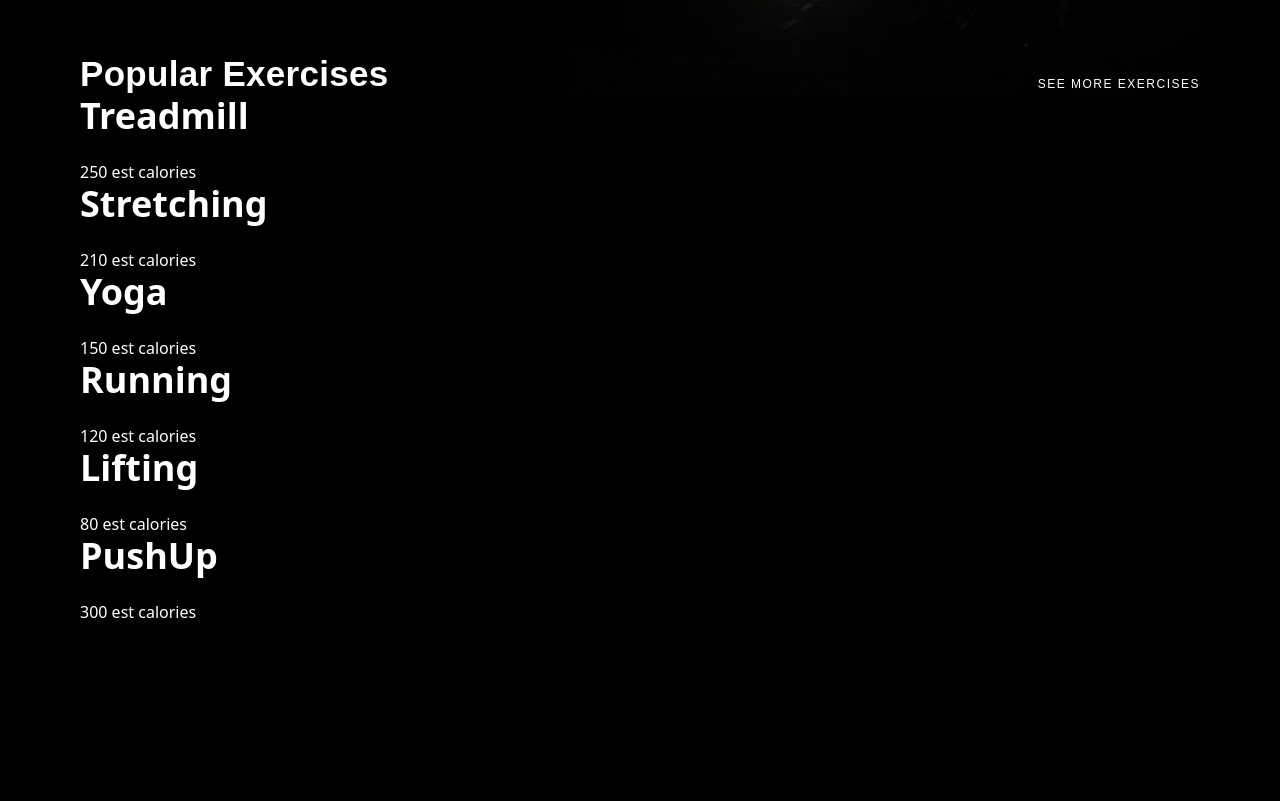
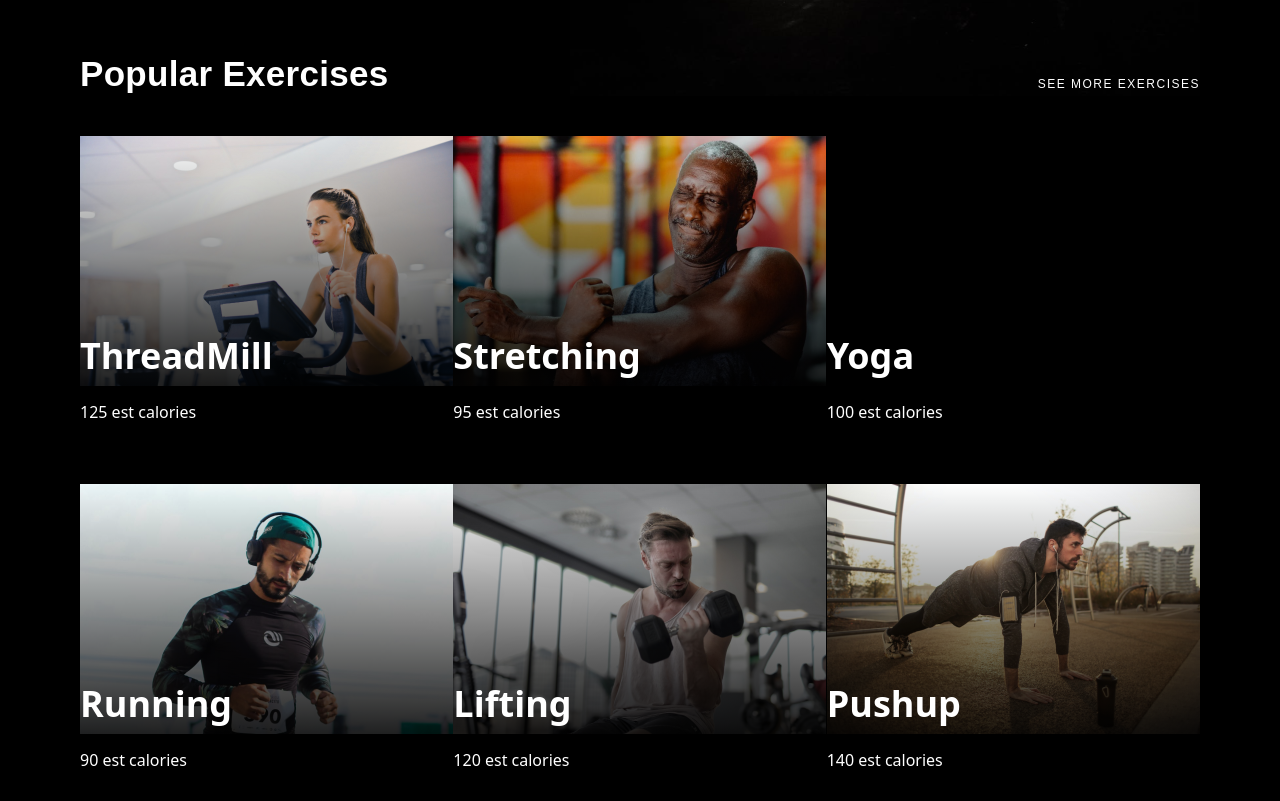
Before and after one commit to UltimateProdigy/WorkOut, a React (Create React App) app: page / in a window 1280 px wide. Shown: the part 919-1720 px from the top of the page. Before the commit the page ends 1543 px from the top, so only its background shows below. Built offline with nearby package versions, Linux system fonts and the light colour scheme.

Commit message:
Second Commit

```diff
--- a/src/App.css
+++ b/src/App.css
@@ -171,6 +171,7 @@
   display: flex;
   justify-content: space-between;
   margin-top: 170px;
+  margin-bottom: 40px;
 }
 .exercises h1 {
   color: #FFF;
@@ -194,8 +195,65 @@
 
 
 /**Exercises Card**/
-.Card {
+.wholeExercise {
+  display: grid;
+  grid-template-columns: repeat(3, 1fr);
+  row-gap: 30px;
+}
+
+.Card_1 {
   color: #FFF;
+  background-image: linear-gradient(to bottom, rgba(0,0,0,0), rgba(0,0,0,1)), url("./img/Threadmill.png");
+  background-repeat: no-repeat;
+  margin-bottom: 30px;
+}
+.Card_1 h6 {
+  padding-top: 200px;
+}
+.Card_2 {
+  color: #FFF;
+  background-image: linear-gradient(to bottom, rgba(0,0,0,0), rgba(0,0,0,1)), url("./img/Stretching.png");
+  background-repeat: no-repeat;
+  margin-bottom: 30px;
+}
+.Card_2 h6 {
+  padding-top: 200px;
+}
+.Card_3 {
+  color: #FFF;
+  background-image: linear-gradient(to bottom, rgba(0,0,0,0), rgba(0,0,0,1)), url("./img/yoga.png");
+  background-repeat: no-repeat;
+  margin-bottom: 30px;
+}
+.Card_3 h6 {
+  padding-top: 200px;
+}
+.Card_4 {
+  color: #FFF;
+  background-image: linear-gradient(to bottom, rgba(0,0,0,0), rgba(0,0,0,1)), url("./img/Running.png");
+  background-repeat: no-repeat;
+  margin-bottom: 30px;
+}
+.Card_4 h6 {
+  padding-top: 200px;
+}
+.Card_5 {
+  color: #FFF;
+  background-image: linear-gradient(to bottom, rgba(0,0,0,0), rgba(0,0,0,1)), url("./img/Lifting.png");
+  background-repeat: no-repeat;
+  margin-bottom: 30px;
+}
+.Card_5 h6 {
+  padding-top: 200px;
+}
+.Card_6 {
+  color: #FFF;
+  background-image: linear-gradient(to bottom, rgba(0,0,0,0), rgba(0,0,0,1)), url("./img/PushUp.png");
+  background-repeat: no-repeat;
+  margin-bottom: 30px;
+}
+.Card_6 h6 {
+  padding-top: 200px;
 }
 
 
@@ -218,3 +276,56 @@
   align-items: center;
   margin: 17px;
 }
+/** second section*/
+  .workout {
+    color: #FFF;
+    font-family: 'Poppins', sans-serif;
+    font-size: 120px;
+    font-style: normal;
+    font-weight: 600;
+    line-height: 120px; /* 100% */
+    letter-spacing: -2px;
+    margin-top: 200px;
+}
+.workoutDiv {
+  width: 800px;
+  height: 700px;
+  position: absolute;
+}
+.loremip {
+  width: 999px;
+  height: 733px;
+  background-color: #3b3b3b;
+  color: #FFF;
+  position: absolute;
+  right: 0px;
+  top: 1810px;
+
+}
+.loremip h1 {
+  color: #FFF;
+  font-size: 25px;
+  font-style: normal;
+  font-weight: 400;
+  line-height: 50px; /* 200% */
+  letter-spacing: 0.5px;
+  font-family: 'Poppins', sans-serif;
+  width: 600px;
+  margin-left: 350px;
+  margin-top: 120px;
+}
+.loremip button {
+  color: #FFF;
+  background-color: #25AB75;
+  width: 200px;
+  height: 70px;
+  margin-left: 350px;
+  margin-top: 80px;
+  border-radius: 10px;
+  font-family: 'Poppins', sans-serif;
+  font-size: 18px;
+  font-style: normal;
+  font-weight: 600;
+  line-height: 22px; /* 122.222% */
+  letter-spacing: 1px;
+}
--- a/src/App.js
+++ b/src/App.js
@@ -3,6 +3,7 @@ import "./App.css";
 import Navbar  from "./Navbar";
 import Herosection from"./HeroSection";
 import Exercises from "./Exercises";
+import Secondsection from "./secondSection";
 
 
 const App = () => {
@@ -10,12 +11,9 @@ const App = () => {
     <div className="app">
       <Navbar />
       <Herosection />
-      <Exercises name="Treadmill" calories="250 est calories"/>
-      <Exercises name="Stretching" calories="210 est calories"/>
-      <Exercises name="Yoga" calories="150 est calories" />
-      <Exercises name="Running" calories="120 est calories" />
-      <Exercises name="Lifting" calories="80 est calories"/>
-      <Exercises name="PushUp" calories="300 est calories" />
+      <Exercises />
+      <Secondsection />
+
     </div>
   );
 }
--- a/src/Exercises.js
+++ b/src/Exercises.js
@@ -1,12 +1,35 @@
 import React from "react";
 
-const Exercises = (props) => {
+
+const Exercises = () => {
     return (
-        <div className="Card">
-            <h6 className="font-semibold text-4xl pr-16 mb-6">{props.name}</h6>
-            <h3>{props.calories}</h3>
+        <div className="wholeExercise">
+        <div className="Card_1">
+        <h6 className="font-semibold text-4xl pr-16 mb-6">ThreadMill</h6>
+        <h3>125 est calories</h3>
+        </div>
+        <div className="Card_2">
+        <h6 className="font-semibold text-4xl pr-16 mb-6">Stretching</h6>
+        <h3>95 est calories</h3>
+        </div>
+        <div className="Card_3">
+        <h6 className="font-semibold text-4xl pr-16 mb-6">Yoga</h6>
+        <h3>100 est calories</h3>
+        </div>
+        <div className="Card_4">
+        <h6 className="font-semibold text-4xl pr-16 mb-6">Running</h6>
+        <h3>90 est calories</h3>
+        </div>
+        <div className="Card_5">
+        <h6 className="font-semibold text-4xl pr-16 mb-6">Lifting</h6>
+        <h3>120 est calories</h3>
+        </div>
+        <div className="Card_6">
+        <h6 className="font-semibold text-4xl pr-16 mb-6">Pushup</h6>
+        <h3>140 est calories</h3>
+        </div>
         </div>
 
-    )
+    );
 }
 export default Exercises;
--- a/src/secondSection.js
+++ b/src/secondSection.js
@@ -3,6 +3,21 @@ import React from "react";
 const Secondsection = () => {
     return(
         <div>
+            <div>
+                <div className="loremip">
+                <h1>Lorem ipsum dolor sit amet, consectetur adipiscing elit, sed do eiusmod tempor incididunt ut labore et dolore magna aliqua consectetur adipiscing.</h1>
+                <button>Get Started</button>
+                </div>
+                <div className="workoutDiv">
+                <h1 className="workout">
+                    Workout <br />
+                    Program <br />
+                    Made <br />
+                    For You
+                </h1>
+                </div>
+
+            </div>
 
         </div>
     )
```
